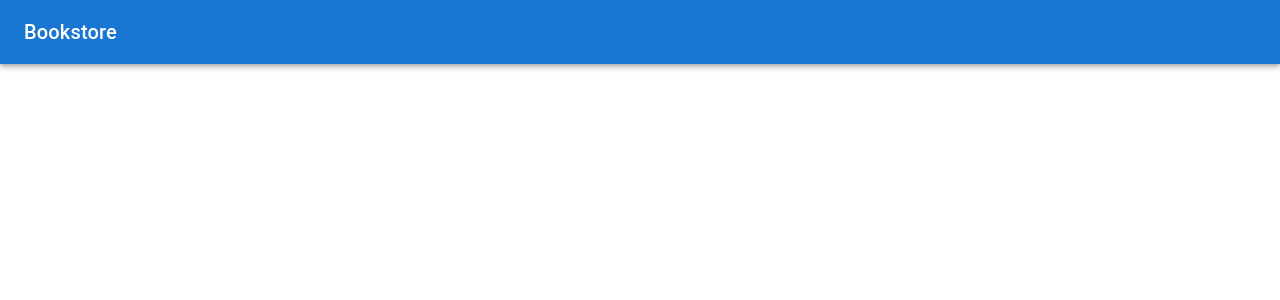
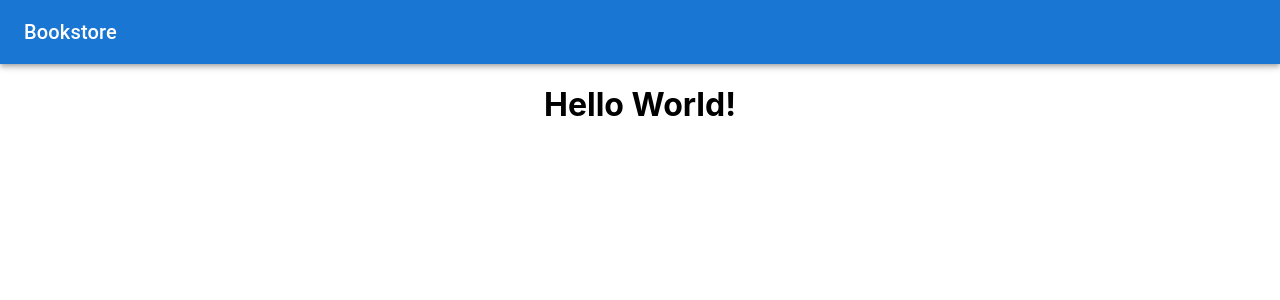
Before and after one commit to noname07/bookstore-grela, a React (Create React App) app: page / in a window 1280 px wide. Shown: the top 300 px of the page. Built offline with nearby package versions, Linux system fonts and the light colour scheme.

Commit message:
ItemListContainer added

```diff
--- a/src/App.js
+++ b/src/App.js
@@ -1,9 +1,11 @@
+import ItemListContainer from "./components/ItemListContainer";
 import NavBar from "./components/NavBar";
 
 function App() {
   return (
     <div className="App">
-      <NavBar></NavBar>
+      <NavBar />
+      <ItemListContainer />
     </div>
   );
 }
--- /dev/null
+++ b/src/components/ItemListContainer.css
@@ -0,0 +1,3 @@
+    .container {
+        text-align: center;
+    }
--- /dev/null
+++ b/src/components/ItemListContainer.js
@@ -0,0 +1,11 @@
+import './ItemListContainer.css';
+
+function ItemListContainer() {
+    return (
+        <h1 className='container'>
+            Hello World!
+        </h1>
+    );
+}
+
+export default ItemListContainer;
```
